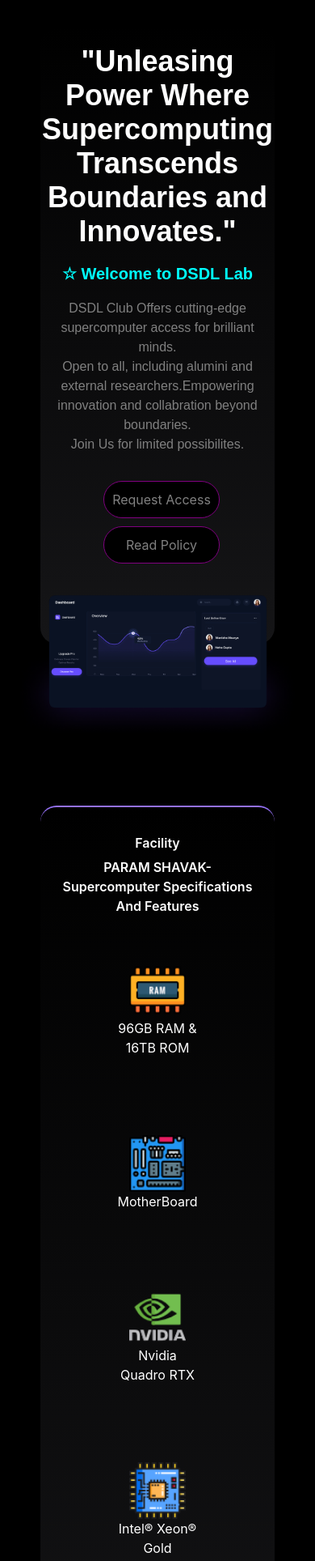
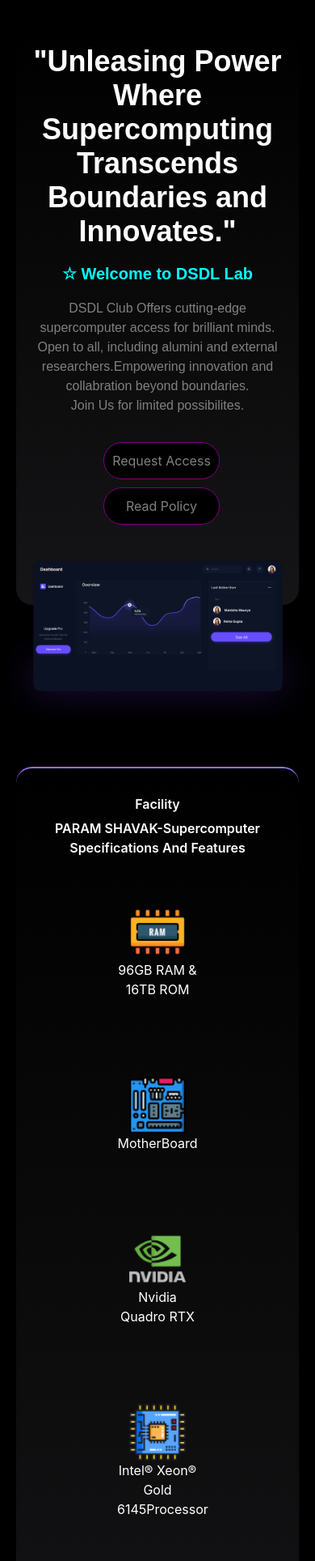
Before and after one commit to Rishabh-code-do/DsdlLab, a React (Create React App) app: page / in a window 390 px wide. Shown: the part 56-1984 px from the top of the page at 81% size. Built offline with nearby package versions, Linux system fonts and the light colour scheme; grey boxes are pictures that could not be loaded.

Commit message:
Third Push

```diff
--- a/src/Components/FaculityMentors.jsx
+++ b/src/Components/FaculityMentors.jsx
@@ -12,14 +12,14 @@
         <div className='cont1'>
         <img src={SK} alt="SK" className='img1' />
         <p className='para'>Dr. Sushil Kumar<br></br>
-        Associate Professor Department of Computer Science & Engineering<br></br>
+        Associate Professor<br></br> Department of Computer Science & Engineering<br></br>
         <span className='email'>Email Id :- sushil.kumar@kiet.edu</span></p>
         </div>
         <div className='cont1'>
         <img src={GP} alt="GP" className='img1'/>
         <p className='para'>
         Mr. Gaurav Parashar<br></br>
-        Assistant Professor Department of Computer Science & Engineering<br></br>
+        Assistant Professor<br></br> Department of Computer Science & Engineering<br></br>
         <span className='email'>Email Id :- gaurav.parashar@kiet.edu</span>
         </p>
         </div>
--- a/src/Style/Dashboard.css
+++ b/src/Style/Dashboard.css
@@ -9,9 +9,8 @@
 
 @media screen and (max-width: 480px) {
     .img{
-        top:600px;
-        height: 540px;
-        width: 340px;
-        margin-left: 25px;
+        top:550px;
+        height: 580px;
+        width: 390px;
     }
 }
--- a/src/Style/Facility.css
+++ b/src/Style/Facility.css
@@ -35,6 +35,8 @@
     .facility{
         margin-top: 200px;
         height: 1220px;
+        margin-left: 20px;
+        margin-right: 20px;
     }
 
     .fac{
--- a/src/Style/FaculityMentors.css
+++ b/src/Style/FaculityMentors.css
@@ -104,6 +104,8 @@
     .fm{
     padding-left: 50px;
     padding-right: 50px;
+    margin-left: 20px;
+    margin-right: 20px;
     }
 
     .mentor{
@@ -111,7 +113,7 @@
     }
 
     .cont1{
-        width: 200px;
+        width: 250px;
         margin-top: 100px;
         align-items: center;
         font-size: 14px;
@@ -121,15 +123,18 @@
         width: 140px;
         height: 140px;
         object-fit: contain;
+        margin-bottom: 5px;
     }
 
     .email{
-        font-size: 9px;
+        font-size: 12px;
     }
 
     .stage{
         flex-direction: column;
         height: 820px;
+        margin-left: 20px;
+        margin-right: 20px;
     }
     .stg1{
         width: 250px;
--- a/src/Style/Hero.css
+++ b/src/Style/Hero.css
@@ -48,6 +48,11 @@
 }
 
 @media screen and (max-width: 480px){
+
+    .hero{
+        margin-left: 20px;
+        margin-right: 20px;
+    }
     .font1{
         line-height:normal;
         font-size: 36px;
```
